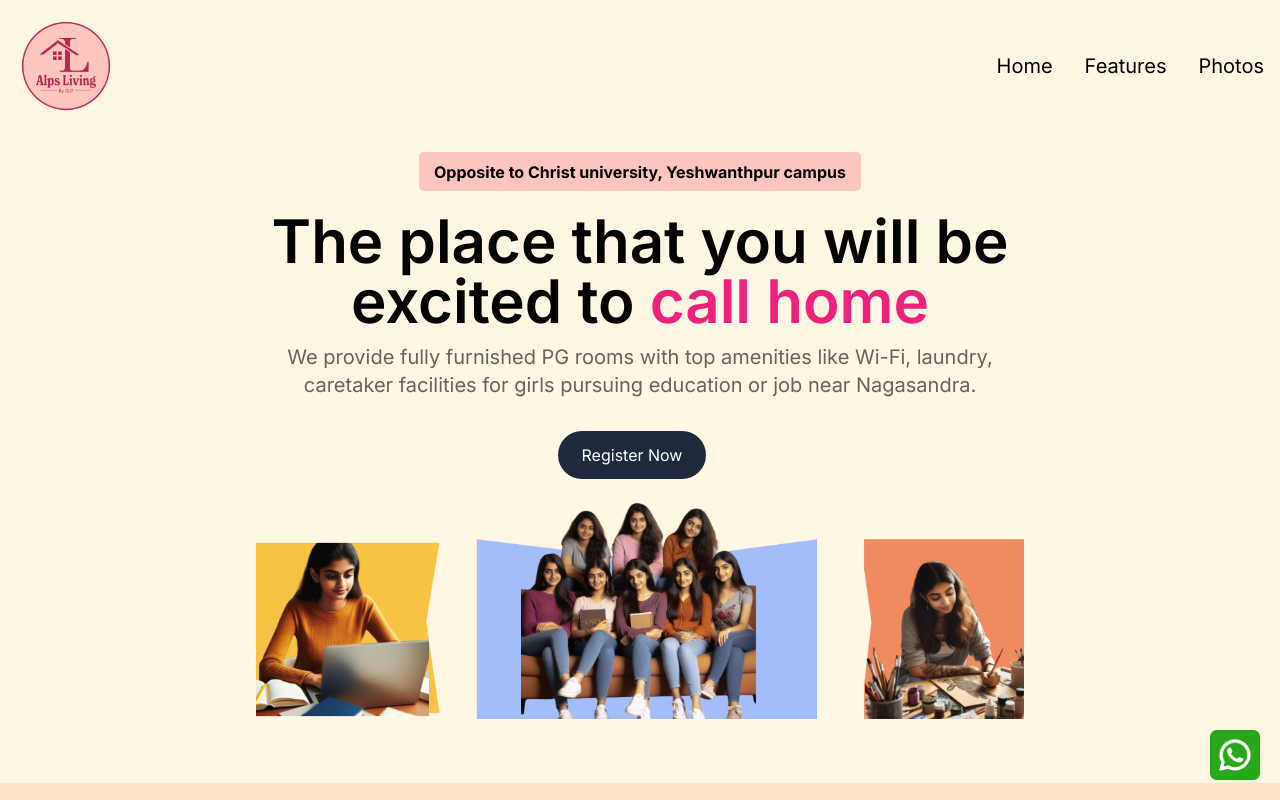
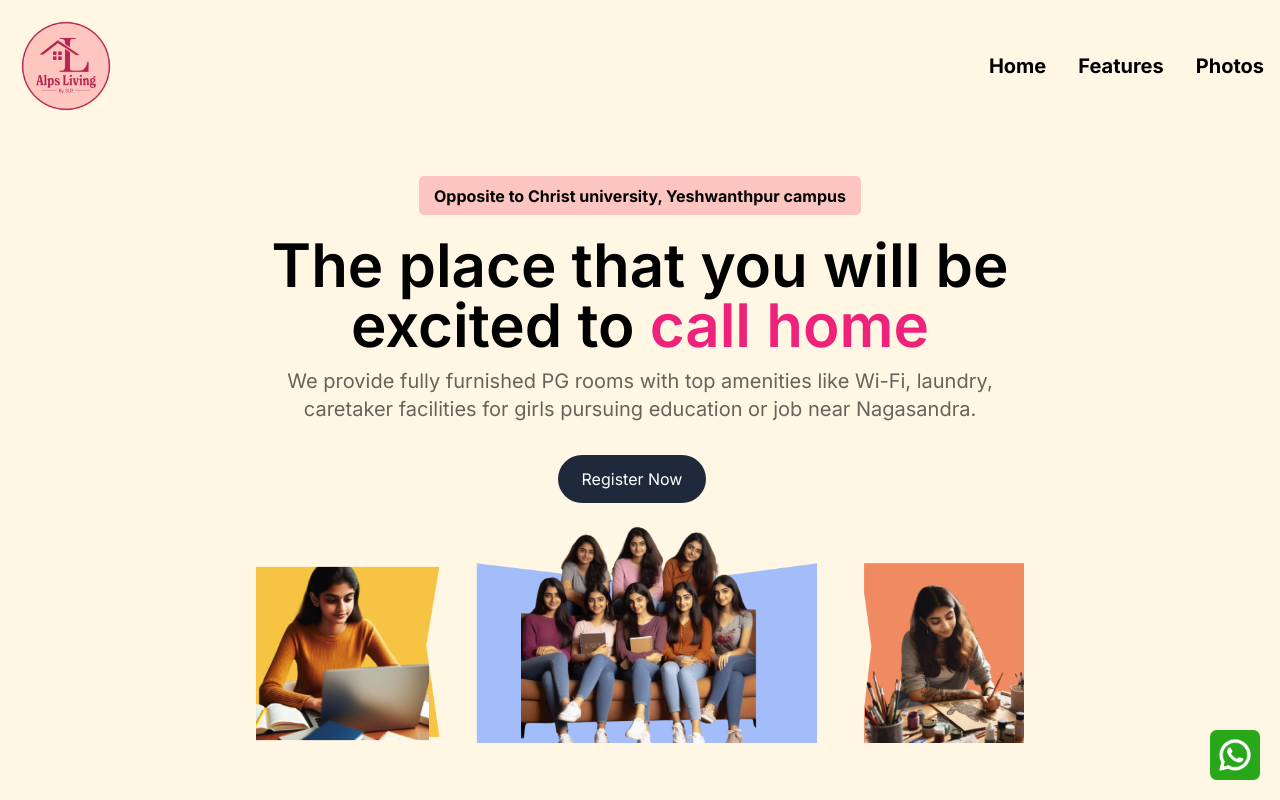
Before and after one commit to sujithup/AlpsLiving, a Next.js app: page / in a window 1280 px wide. Shown: the top 800 px of the page. Built offline with nearby package versions, Linux system fonts and the light colour scheme.

Commit message:
Minor changes

```diff
--- a/app/components/Navbar.js
+++ b/app/components/Navbar.js
@@ -46,7 +46,7 @@
                 <Link
                   href={link.path}
                   aria-label='link to the navbar links'
-                  className="block py-2 pl-3 pr-4  text-black sm:text-xl rounded md:p-0 hover:text-black"
+                  className="block py-2 pl-3 pr-4  text-black sm:text-xl font-bold rounded md:p-0 hover:text-[#EE227A]"
                 >
                   {link.title}
                 </Link>
@@ -63,7 +63,7 @@
                 href={link.path}
                 aria-label='link to the navbar links'
                 onClick={() => setNavbarOpen(false)}
-                className="block py-2 pl-3 pr-4 text-[#ADB7BE] sm:text-2xl rounded md:p-0 hover:text-black"
+                className="block py-2 pl-3 pr-4 text-[#ADB7BE] sm:text-2xl rounded font-bold md:p-0 hover:text-[#EE227A]"
               >
                 {link.title}
               </Link>
--- a/app/gallery/page.js
+++ b/app/gallery/page.js
@@ -7,6 +7,9 @@
 function Gallery() {
   const [visibleItems, setVisibleItems] = useState([]);
   const observer = useRef(null);
+
+  const [playing, setPlaying] = useState(false);
+  const videoRef = useRef(null);
 
   useEffect(() => {
     observer.current = new IntersectionObserver(
@@ -59,9 +62,10 @@
                 className={`w-full rounded-md h-auto object-cover ${
                   visibleItems.includes(item.src) ? "" : "lazy-load"
                 }`}
+                muted
                 autoPlay
-                loop
-                muted
+                // controls
+                // controlsList="nodownload nofullscreen"
               />
             )}
           </div>
--- a/app/layout.js
+++ b/app/layout.js
@@ -4,14 +4,14 @@
 const inter = Inter({ subsets: ["latin"] });
 
 export const metadata = {
-  title: "AlpsLiving - Best Ladies PG near Nagasandra",
+  title: "AlpsLiving - Best Ladies PG near Christ College, Yeshwanthpur campus",
   description:
   "Discover the ultimate girls PG experience near Christ College, Yeshwanthpur with Alps Living. Our secure and comfortable accommodation offers the perfect blend of convenience and community. Elevate your college life with spacious rooms, supportive environment and much more. Book your stay now!",
   alternates: {
     canonical: "https://www.alpsliving.in/",
   },
   openGraph: {
-    title: "AlpsLiving - Best Ladies PG near Nagasandra",
+    title: "AlpsLiving - Best Ladies PG near Christ College, Yeshwanthpur campus",
     description:
     "Discover the ultimate girls PG experience near Christ College, Yeshwanthpur with Alps Living. Our secure and comfortable accommodation offers the perfect blend of convenience and community. Elevate your college life with spacious rooms, supportive environment and much more. Book your stay now!",
     url: "https://www.alpsliving.in/",
--- a/app/page.js
+++ b/app/page.js
@@ -1,4 +1,3 @@
-import SEO from "./components/SEO";
 import { HeroSection } from "./components/HeroSection";
 import Navbar from "./components/Navbar";
 import { Maps } from "./components/Maps";
@@ -12,11 +11,7 @@
 export default function Home() {
   return (
     <>
-      <main className="main relative overflow-hidden">
-        <SEO
-          title="Alps Living - Best girl's PG"
-          description="Best Girls PG in Bangalore."
-        />
+      <main className="main relative overflow-hidden">l̥
         <Head>
           <link rel="icon" href="/favicon.ico" />
         </Head>
```
